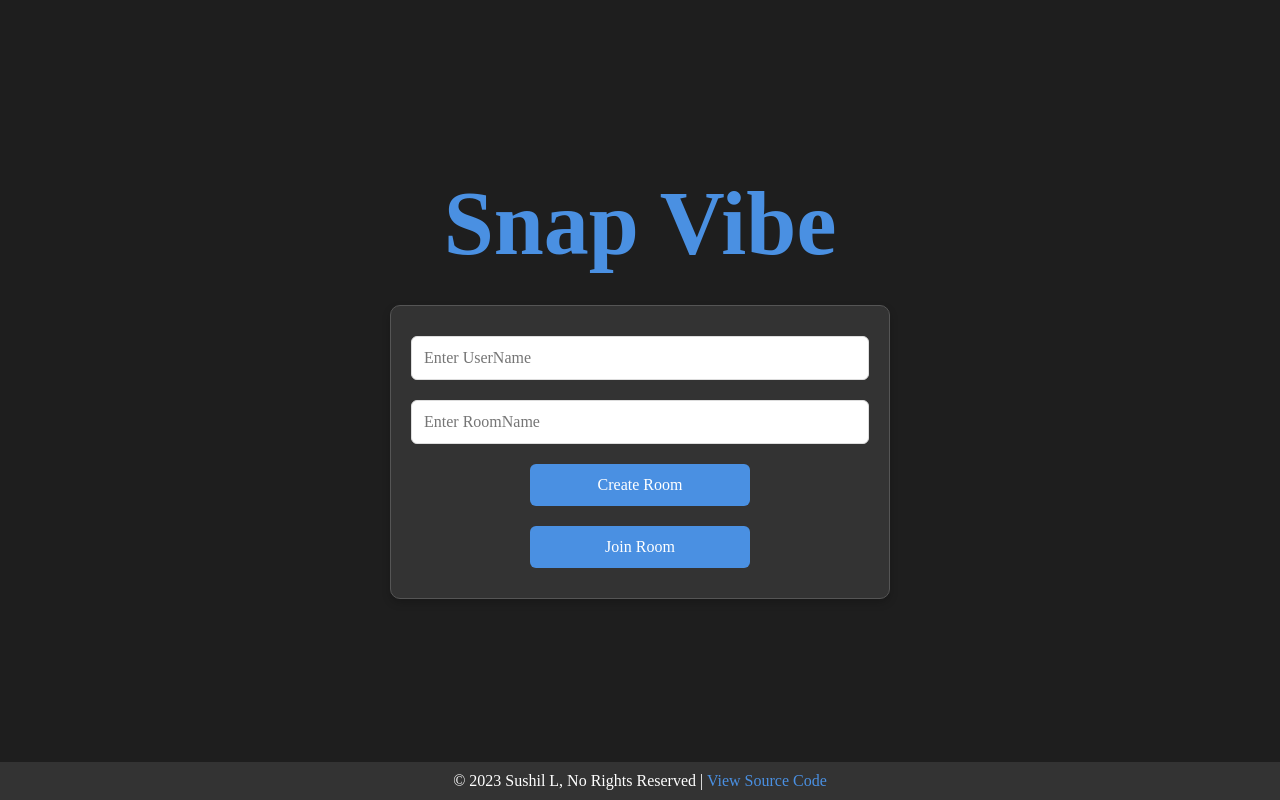
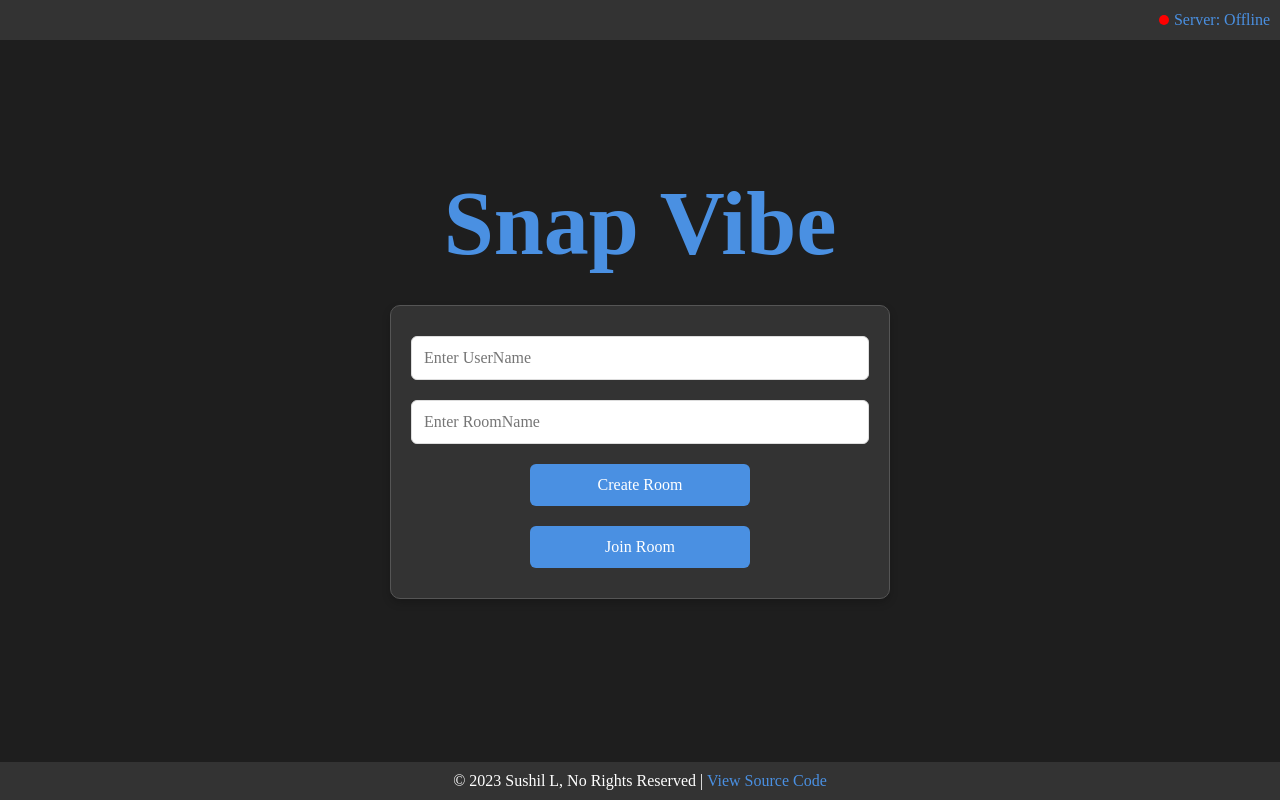
Before and after one commit to 21ThousandProof/SnapVibe-Frontend, a React (Vite) app: page / in a window 1280 px wide. Built offline with nearby package versions, Linux system fonts and the light colour scheme; no server answers.

Commit message:
Added Server Status

```diff
--- a/src/Components/Homepage/Homepage.jsx
+++ b/src/Components/Homepage/Homepage.jsx
@@ -1,6 +1,7 @@
 import React, { useEffect, useState } from "react";
 import InfoBox from "../InfoBox/InfoBox";
 import { resetDetails } from "../../../REST";
+import ServerStatus from "../ServerStatus/ServerStatus";
 
 const Homepage = () => {
   const [isHovered, setIsHovered] = useState(false);
@@ -19,6 +20,7 @@ const Homepage = () => {
 
   return (
     <>
+      <Header />
       <div
         style={{
           backgroundColor: "#1e1e1e",
@@ -56,6 +58,30 @@ const Homepage = () => {
       {/* Footer */}
       <Footer />
     </>
+  );
+};
+
+const Header = () => {
+  return (
+    <div
+      style={{
+        backgroundColor: "#333",
+        color: "#4a90e2",
+        padding: "10px",
+        textAlign: "center",
+        boxSizing: "border-box",
+        height: "40px",
+        position: "fixed",
+        top: 0,
+        left: 0,
+        right: 0,
+        display: "flex",
+        alignItems: "center",
+        justifyContent: "space-between",
+      }}
+    >
+      <div style={{ flex: 1 }}></div> <ServerStatus />
+    </div>
   );
 };
 
--- /dev/null
+++ b/src/Components/ServerStatus/ServerStatus.jsx
@@ -0,0 +1,50 @@
+import React, { useEffect, useState } from "react";
+import { backendUrl } from "../../../Constants";
+
+const ServerStatus = () => {
+  const [serverStatus, setServerStatus] = useState(null);
+  useEffect(() => {
+    const checkServerStatus = async () => {
+      try {
+        console.log("Pinging Server");
+        setServerStatus("Checking Status...");
+        const response = await fetch(`${backendUrl}`);
+        if (response.ok) {
+          console.log("Ping Success");
+          setServerStatus("Online");
+        } else {
+          console.log("Ping Failed");
+          setServerStatus("Offline");
+        }
+      } catch (error) {
+        console.error("Error checking server status:", error);
+        setServerStatus("Offline");
+      }
+    };
+
+    checkServerStatus();
+  }, []);
+
+  let statusColor = "#ff0000";
+
+  if (serverStatus === "Online") {
+    statusColor = "#00ff00";
+  }
+
+  return (
+    <div style={{ display: "flex", alignItems: "center" }}>
+      <div
+        style={{
+          width: "10px",
+          height: "10px",
+          borderRadius: "50%",
+          backgroundColor: statusColor,
+          marginRight: "5px",
+        }}
+      ></div>
+      <p>Server: {serverStatus}</p>
+    </div>
+  );
+};
+
+export default ServerStatus;
```
